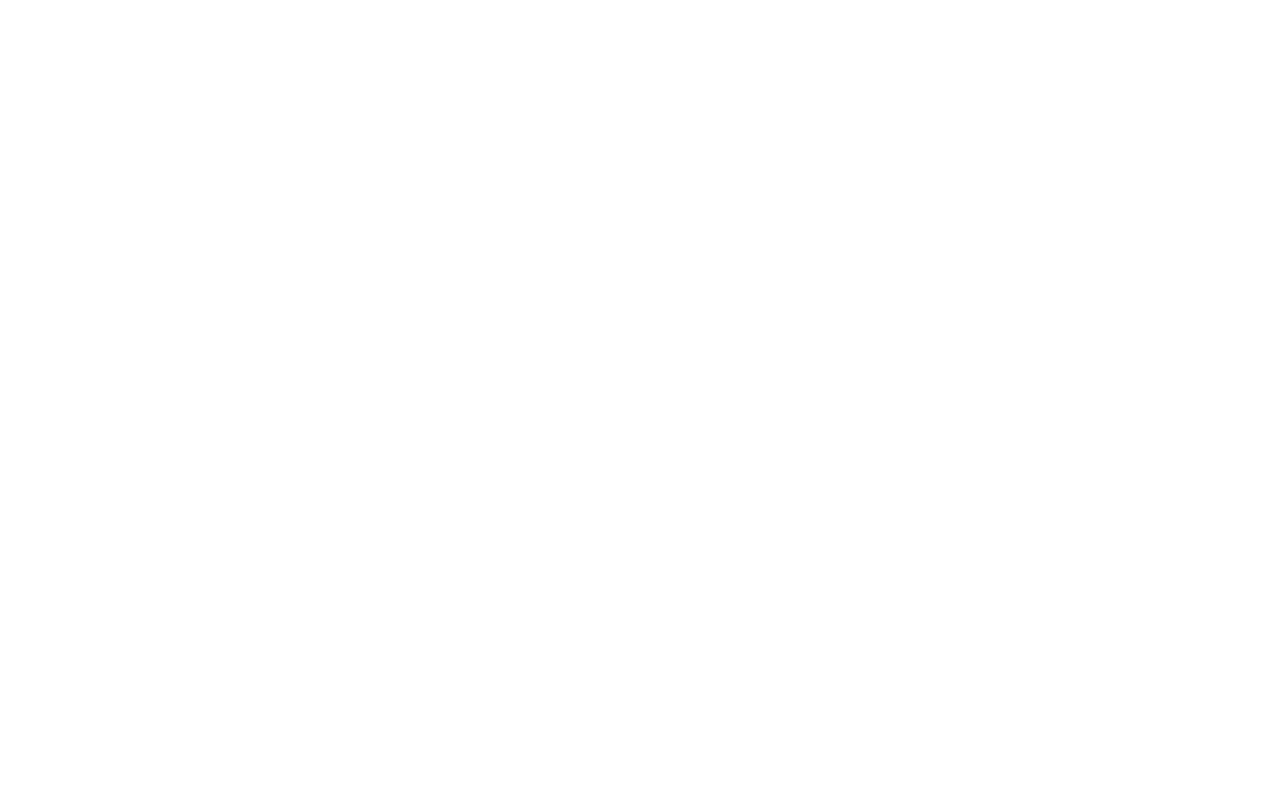
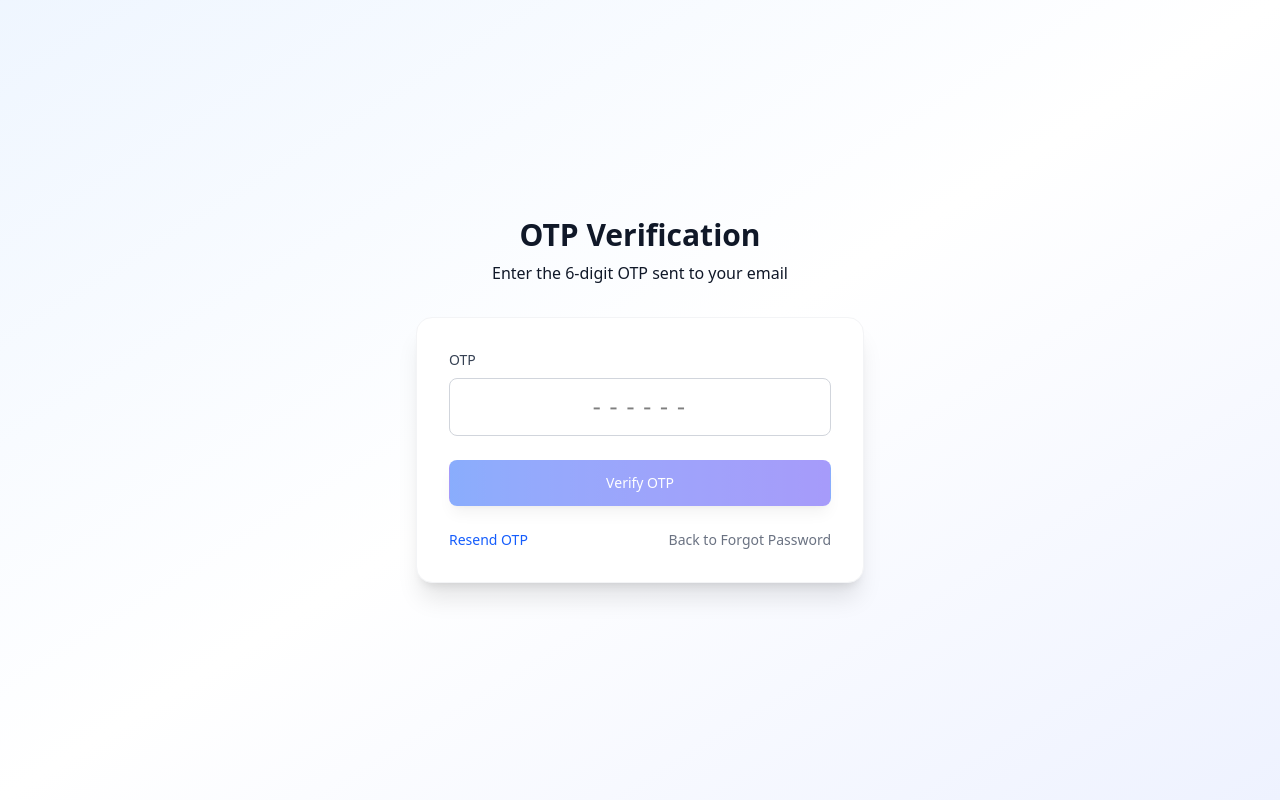
Before and after one commit to KrishnaParhyar/IT-Inventory-System, a React (Vite) app in the folder IT-SYSTEM/: page /otp in a window 1280 px wide. Before the commit this address had no page. Built offline with nearby package versions, Linux system fonts and the light colour scheme.

Commit message:
otppage added

```diff
--- a/IT-SYSTEM/src/App.jsx
+++ b/IT-SYSTEM/src/App.jsx
@@ -4,6 +4,8 @@
 import ForgetPassword from './components/ForgetPassword'
 import { Routes, Route, Navigate } from 'react-router-dom'
 import Dashboard from './components/Dashboard'
+import OtpPage from './components/OtpPage'
+import { Link } from 'react-router-dom'
 
 function App() {
   return (
@@ -14,7 +16,9 @@
         <Route path="/dashboard" element={<Dashboard />} />
         <Route path="/" element={<Navigate to="/login" replace />} />
         <Route path="/forget-password" element={<ForgetPassword />} />
+        <Route path="/otp" element={<OtpPage />} />
       </Routes>
+
 
       {/* <Sidebar /> */}
     </>
--- a/IT-SYSTEM/src/components/OtpPage.jsx
+++ b/IT-SYSTEM/src/components/OtpPage.jsx
@@ -6,11 +6,12 @@
   const [error, setError] = useState("");
   const [success, setSuccess] = useState("");
   const [loading, setLoading] = useState(false);
+  const [resendMsg, setResendMsg] = useState("");
   const navigate = useNavigate();
   const location = useLocation();
 
-  // Assume email/phone is passed via state from ForgetPassword.jsx
-  const userIdentifier = location.state?.email || location.state?.phone || "";
+  // Email passed from ForgetPassword.jsx
+  const userIdentifier = location.state?.email || "";
 
   const handleChange = (e) => {
     const value = e.target.value.replace(/[^0-9]/g, "");
@@ -25,9 +26,9 @@
     try {
       // Replace with your backend API call
       // Example:
-      // const res = await fetch('/api/verify-otp', { method: 'POST', body: JSON.stringify({ otp, email: userIdentifier }) })
+      // const res = await fetch('/api/auth/verify-otp', { method: 'POST', body: JSON.stringify({ otp, email: userIdentifier }), headers: { 'Content-Type': 'application/json' } })
       // const data = await res.json();
-      // if (data.success) { ... }
+      // if (data.status === 'success') { ... }
       if (otp === "123456") { // Dummy OTP for demo
         setSuccess("OTP verified! You can now reset your password.");
         setTimeout(() => {
@@ -44,37 +45,81 @@
 
   const handleResend = () => {
     setError("");
-    setSuccess("OTP resent! Please check your email or phone.");
+    setSuccess("");
+    setResendMsg("OTP resent! Please check your email.");
+    setTimeout(() => setResendMsg(""), 2000);
     // Call backend to resend OTP if needed
   };
 
   return (
-    <div className="otp-container" style={{ maxWidth: 400, margin: "40px auto", padding: 24, border: "1px solid #eee", borderRadius: 8 }}>
-      <h2>OTP Verification</h2>
-      <p>Please enter the 6-digit OTP sent to your {userIdentifier ? `account (${userIdentifier})` : "email/phone"}.</p>
-      <form onSubmit={handleSubmit}>
+    <div className="min-h-screen bg-gradient-to-br from-blue-50 via-white to-indigo-50 flex items-center justify-center p-4">
+      <div className="max-w-md w-full space-y-8">
+        <div className="text-center">
+          <h2 className="text-3xl font-bold text-gray-900 mb-2">OTP Verification</h2>
+          <p className="text-gray-900">Enter the 6-digit OTP sent to your email</p>
+          <p className="text-gray-600 mb-4">{userIdentifier && <span>({userIdentifier})</span>}</p>
+        </div>
+        <div className="bg-white rounded-2xl shadow-xl p-8 border border-gray-100">
+          <form className="space-y-6" onSubmit={handleSubmit}>
+            <div>
+              <label htmlFor="otp" className="block text-sm font-medium text-gray-700 mb-2">
+                OTP
+              </label>
               <input
+                id="otp"
+                name="otp"
                 type="text"
+                autoComplete="one-time-code"
+                maxLength={6}
                 value={otp}
                 onChange={handleChange}
-          maxLength={6}
-          placeholder="Enter OTP"
-          style={{ letterSpacing: 8, fontSize: 20, textAlign: "center", width: "100%", marginBottom: 12 }}
+                className={`w-full px-6 py-3 border rounded-lg text-center tracking-widest text-2xl font-mono focus:ring-2 focus:ring-blue-500 focus:border-transparent transition-all duration-200 ${
+                  error ? 'border-red-300 bg-red-50' : 'border-gray-300 hover:border-gray-400'
+                }`}
+                placeholder="------"
                 required
               />
-        <button type="submit" disabled={loading || otp.length !== 6} style={{ width: "100%", padding: 10, fontSize: 16 }}>
-          {loading ? "Verifying..." : "Verify OTP"}
+            </div>
+            <button
+              type="submit"
+              disabled={loading || otp.length !== 6}
+              className="group relative w-full flex justify-center py-3 px-4 border border-transparent text-sm font-medium rounded-lg text-white bg-gradient-to-r from-blue-600 to-indigo-600 hover:from-blue-700 hover:to-indigo-700 focus:outline-none focus:ring-2 focus:ring-offset-2 focus:ring-blue-500 disabled:opacity-50 disabled:cursor-not-allowed transition-all duration-200 shadow-lg hover:shadow-xl"
+            >
+              {loading ? (
+                <div className="flex items-center">
+                  <svg className="animate-spin -ml-1 mr-3 h-5 w-5 text-white" xmlns="http://www.w3.org/2000/svg" fill="none" viewBox="0 0 24 24">
+                    <circle className="opacity-25" cx="12" cy="12" r="10" stroke="currentColor" strokeWidth="4"></circle>
+                    <path className="opacity-75" fill="currentColor" d="M4 12a8 8 0 018-8V0C5.373 0 0 5.373 0 12h4zm2 5.291A7.962 7.962 0 014 12H0c0 3.042 1.135 5.824 3 7.938l3-2.647z"></path>
+                  </svg>
+                  Verifying...
+                </div>
+              ) : (
+                <div className="flex items-center">Verify OTP</div>
+              )}
             </button>
-      </form>
-      <button onClick={handleResend} disabled={loading} style={{ marginTop: 12, width: "100%", background: "none", color: "#007bff", border: "none", cursor: "pointer" }}>
+            <div className="flex justify-between items-center mt-2">
+              <button
+                type="button"
+                onClick={handleResend}
+                disabled={loading}
+                className="text-blue-600 hover:underline text-sm font-medium bg-transparent border-none p-0"
+              >
                 Resend OTP
               </button>
-      {error && <div style={{ color: "red", marginTop: 10 }}>{error}</div>}
-      {success && <div style={{ color: "green", marginTop: 10 }}>{success}</div>}
-      <button onClick={() => navigate("/forget-password")}
-        style={{ marginTop: 20, width: "100%", background: "#f5f5f5", border: "1px solid #ccc", padding: 8, cursor: "pointer" }}>
+              <button
+                type="button"
+                onClick={() => navigate('/forget-password')}
+                className="text-gray-500 hover:text-blue-600 text-sm font-medium bg-transparent border-none p-0"
+              >
                 Back to Forgot Password
               </button>
+            </div>
+            {error && <div className="mt-2 text-center text-sm text-red-600">{error}</div>}
+            {success && <div className="mt-2 text-center text-sm text-green-600">{success}</div>}
+            {resendMsg && <div className="mt-2 text-center text-sm text-blue-600">{resendMsg}</div>}
+          </form>
+        </div>
+      </div>
     </div>
   );
 };
```
Lines whose indentation alone changed are shown as unchanged.
